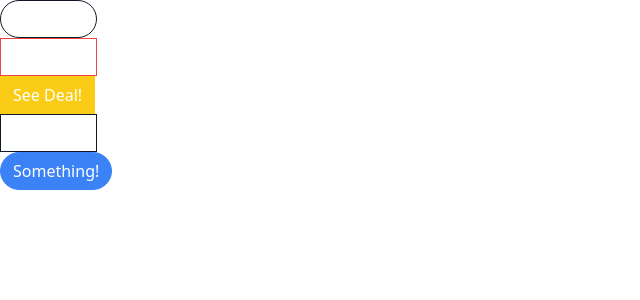
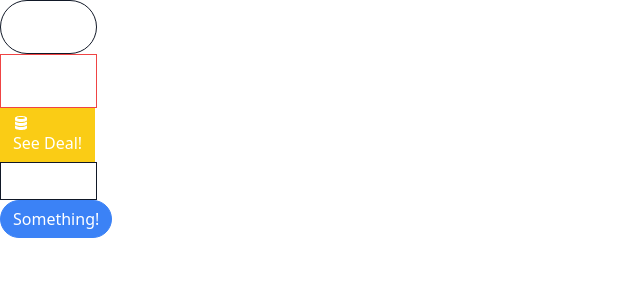
Before and after one commit to illiusionz/comps, a React (Create React App) app: page / in a window 1280 px wide. Shown: the top 300 px of the page, without its empty margins (0-640 px from the left). Built offline with nearby package versions, Linux system fonts and the light colour scheme.

Commit message:
removed node_modules folder

```diff
--- a/src/App.js
+++ b/src/App.js
@@ -1,20 +1,28 @@
 import Button from './Button';
+import { GoBell, GoCloudDownload, GoDatabase } from 'react-icons/go';
 
 function App() {
+
   return (
     <div>
       <div>
         <Button secondary outline rounded>
+            <GoBell/>
           Click me!!
         </Button>
       </div>
       <div>
         <Button danger outline>
+            <GoCloudDownload />
           Buy Now!
         </Button>
       </div>
       <div>
-        <Button warning>See Deal!</Button>
+        <Button warning>
+        <GoDatabase />
+
+            See Deal!
+        </Button>
       </div>
       <div>
         <Button secondary outline>
```
Also changed, not shown: 1 other file (tests, documents, lock files or other folders).
